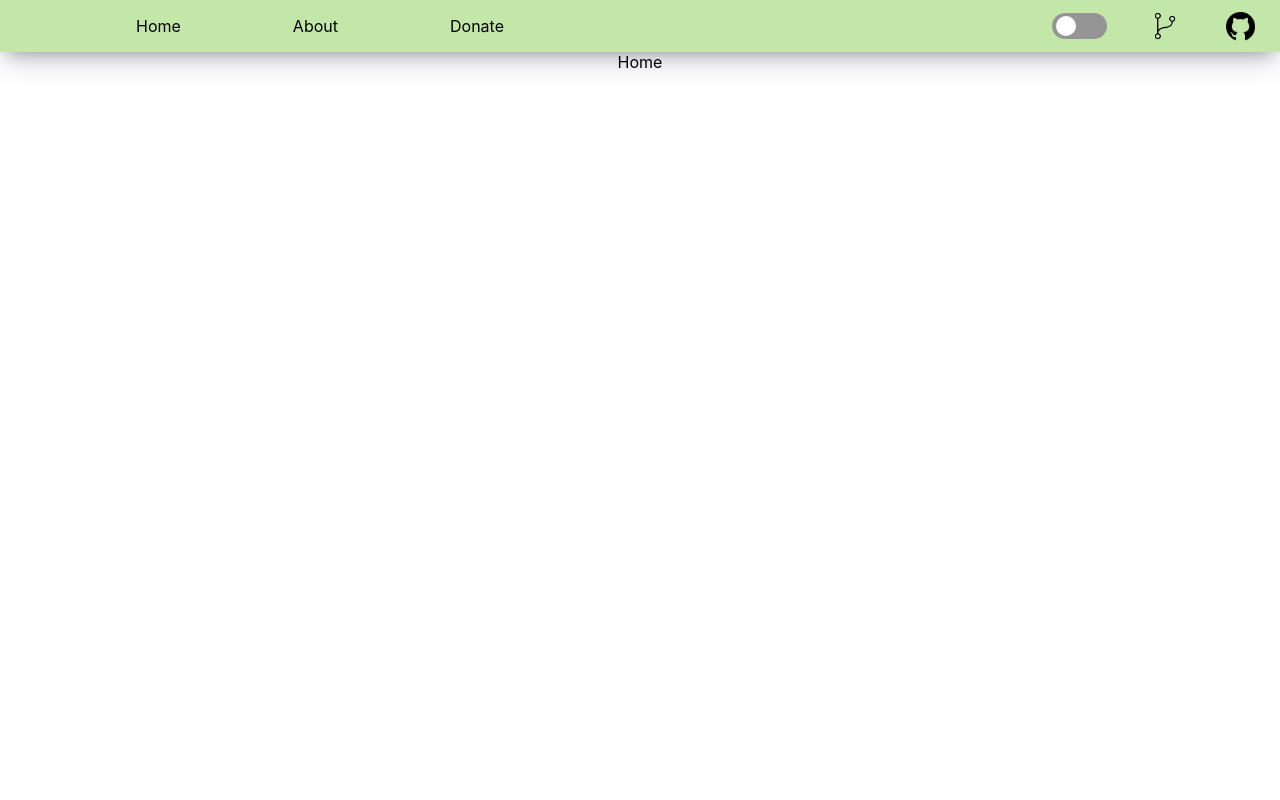
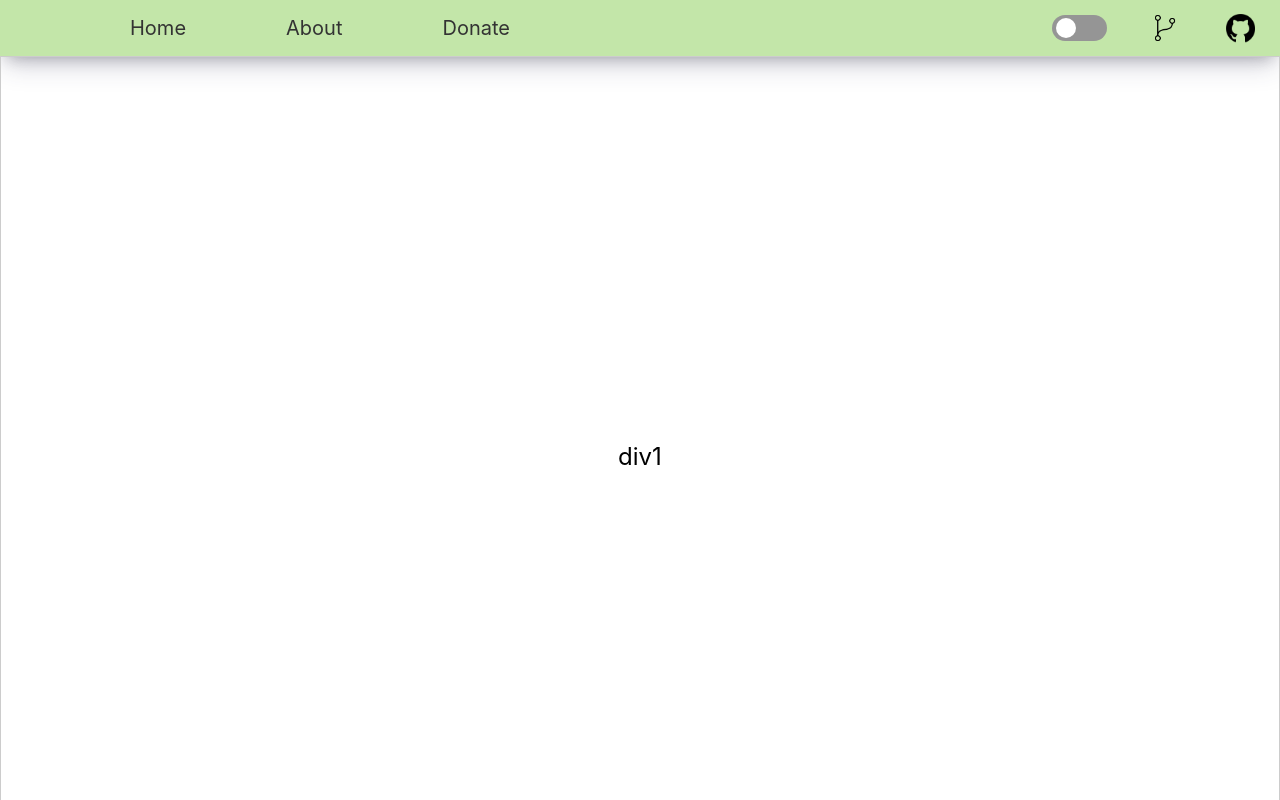
Before and after one commit to Khizarshah01/contentSummarizer, a React (Create React App) app: page / in a window 1280 px wide. Shown: the top 800 px of the page. Built offline with nearby package versions, Linux system fonts and the light colour scheme.

Commit message:
navlink on navbar and make rogue home page

```diff
--- a/package.json
+++ b/package.json
@@ -8,6 +8,7 @@
     "@testing-library/user-event": "^13.5.0",
     "react": "^18.2.0",
     "react-dom": "^18.2.0",
+    "react-router-dom": "^6.21.3",
     "react-scripts": "5.0.1",
     "web-vitals": "^2.1.4"
   },
--- a/src/App.js
+++ b/src/App.js
@@ -1,13 +1,22 @@
 import './App.css';
 import Header from './components/Header';
 import Home from './components/Home';
+import About from './components/About';
+import Donate from './components/Donate';
+import { BrowserRouter, Route, Routes } from "react-router-dom";
 
 function App() {
   return (
-    <div className="App">
-      <Header/>
-      <Home/>
+    <BrowserRouter>
+    <div>
+      <Header />
+      <Routes>
+        <Route path="/" element={<Home />} />
+        <Route path="/about" element={<About />} />
+        <Route path="/donate" element={<Donate />} />
+      </Routes>
     </div>
+  </BrowserRouter>
   );
 }
 
--- /dev/null
+++ b/src/components/About.jsx
@@ -0,0 +1,9 @@
+import React from 'react'
+
+function About() {
+  return (
+    <div>About</div>
+  )
+}
+
+export default About
--- /dev/null
+++ b/src/components/Donate.jsx
@@ -0,0 +1,9 @@
+import React from 'react'
+
+function Donate() {
+  return (
+    <div>Donate</div>
+  )
+}
+
+export default Donate
--- a/src/components/Header.css
+++ b/src/components/Header.css
@@ -12,6 +12,7 @@ flex-direction: row;
 justify-content: space-around;
 width: 600px;
 }
+
 
 .diver2{
     display: flex;
@@ -84,15 +85,24 @@ input:checked + .slider::before{
 }
 
 ul{
+    list-style: none;
     display: flex;
     justify-content: space-around;
     align-items: center;
     width: 30rem;
+
 }
 li{
     list-style: none;
     position: relative;
+
 }
+
+#yo{
+     color: #333;
+     text-decoration: none;
+     font-size: 20px;
+    }
 
 li::before{
     content: "";
--- a/src/components/Header.jsx
+++ b/src/components/Header.jsx
@@ -2,15 +2,28 @@ import React from "react";
 import "./Header.css";
 import github from "../images/github.png";
 import fork from "../images/fork.png";
+import { NavLink } from "react-router-dom";
 
 function Header() {
   return (
     <div className="container">
-      <div className="diver" id="firsdiver">
+      <div className="diver" id="firstdiver">
         <ul>
-          <li>Home</li>
-          <li>About</li>
-          <li>Donate</li>
+          <li>
+            <NavLink exact to="/" id="yo">
+              Home
+            </NavLink>
+          </li>
+          <li>
+            <NavLink exact to="/about" id="yo">
+              About
+            </NavLink>
+          </li>
+            <NavLink exact to="/donate" id="yo">
+          <li>
+              Donate
+          </li>
+            </NavLink>
         </ul>
       </div>
 
--- /dev/null
+++ b/src/components/Home.css
@@ -0,0 +1,15 @@
+.mainCon {
+    display: flex;
+    flex-direction: column;
+  }
+
+  .secondcon {
+    height: 100vh;
+    width: 100%;
+    border: 1px solid #ccc; /* Add a border for visual separation, you can remove it if not needed */
+    box-sizing: border-box; /* Include borders in the height calculation */
+    display: flex;
+    justify-content: center;
+    align-items: center;
+    font-size: 24px; /* Adjust the font size as needed */
+  }
--- a/src/components/Home.js
+++ /dev/null
@@ -1,9 +0,0 @@
-import React from 'react'
-
-function Home() {
-  return (
-    <div>Home</div>
-  )
-}
-
-export default Home
--- /dev/null
+++ b/src/components/Home.jsx
@@ -0,0 +1,14 @@
+import React from "react";
+import "./Home.css"
+function Home() {
+  return (
+    <div className="mainCon">
+      <div className="secondcon">div1</div>
+      <div className="secondcon">div2</div>
+      <div className="secondcon">div3</div>
+      <div className="secondcon">div4</div>
+    </div>
+  );
+}
+
+export default Home;
```
Also changed, not shown: src/components/About.css (added), src/components/Donate.css (added), 1 other file (tests, documents, lock files or other folders).
